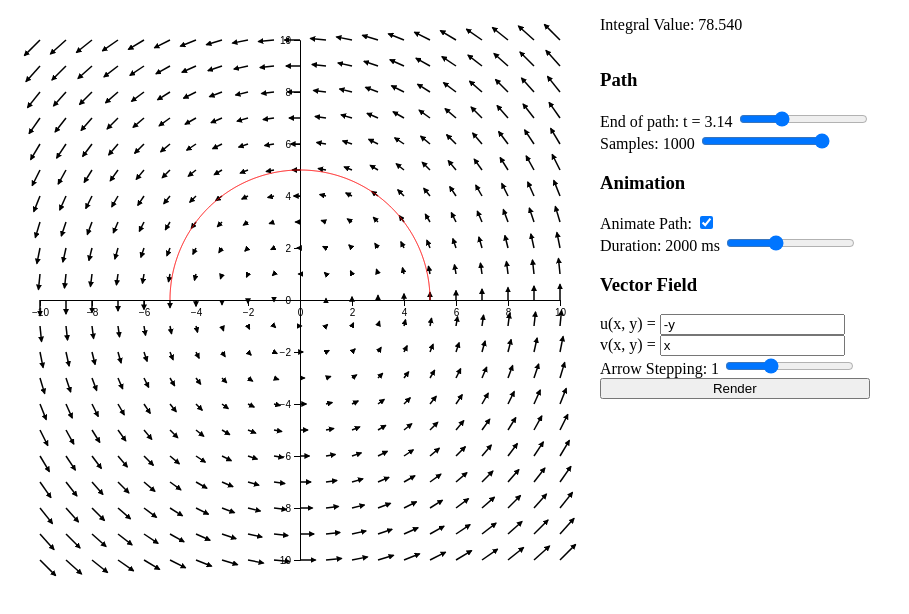
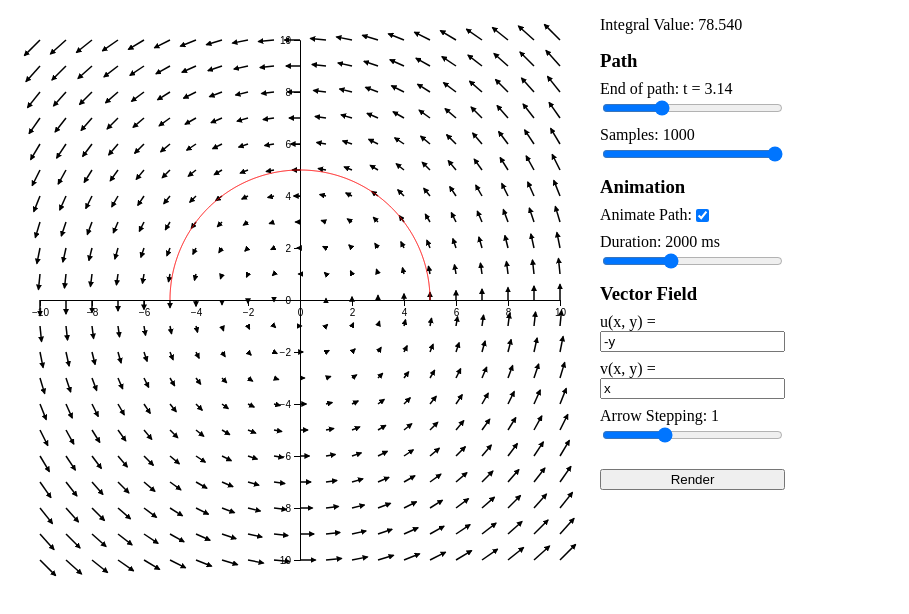
Before and after one commit to justind123/cs6630-vis-vector-line-integrals, a plain HTML site: page index.html in a window 1280 px wide. Shown: the whole page, without its empty margins (0-909 px from the left). Drawn offline with nearby package versions, Linux system fonts and the light colour scheme.

Commit message:
styling fixes for config panel

```diff
--- a/index.html
+++ b/index.html
@@ -9,43 +9,51 @@
   <script defer src="draw.js"></script>
   <script defer src="main.js"></script>
 </head>
+
 <body>
   <div class="layout">
     <div id="vis"></div>
     <div class="config">
       <p id="integral"></p>
 
+      <div class="section">
         <h3>Path</h3>
         <label>
-        End of path: t = <span id="t-end-value"></span>
+          <span>End of path: t = <span id="t-end-value"></span></span>
           <input type="range" id="t-end" min="0" max="10" step="any">
         </label>
         <label>
-        Samples: <span id="samples-value"></span>
+          <span>Samples: <span id="samples-value"></span></span>
           <input type="range" id="samples" min="1" max="1000" step="1">
         </label>
+      </div>
 
+      <div class="section">
         <h3>Animation</h3>
-      <label>
-        Animate Path:
+        <label class="checkbox">
+          <span>Animate Path:</span>
           <input type="checkbox" id="animate">
         </label>
         <label>
-        Duration: <span id="duration-value"></span> ms
+          <span>Duration: <span id="duration-value"></span> ms</span>
           <input type="range" id="duration" min="250" max="5000" step="250">
         </label>
+      </div>
 
+      <div class="section">
         <h3>Vector Field</h3>
         <label>u(x, y) = <input type="text" id="field-u"></label>
         <label>v(x, y) = <input type="text" id="field-v"></label>
         <label>
-        Arrow Stepping: <span id="arrow-step-value"></span>
+          <span>Arrow Stepping: <span id="arrow-step-value"></span></span>
           <input type="range" id="arrow-step" min=".5" max="2" step=".5">
         </label>
+      </div>
 
       <button id="render-button">Render</button>
 
     </div>
   </div>
 </body>
+
 </html>
--- a/main.js
+++ b/main.js
@@ -114,7 +114,7 @@ function setupConfig() {
   updateInputLabels();
 
   // keep slider labels live while dragging
-  d3.selectAll('#t-end, #samples').on('input', updateInputLabels);
+  d3.selectAll('.config input[type="range"]').on('input', updateInputLabels);
 
   // apply all inputs and redraw only when Render is clicked
   d3.select('#render-button').on('click', () => {
--- a/styles.css
+++ b/styles.css
@@ -10,3 +10,27 @@ body {
   display: flex;
   flex-direction: column;
 }
+
+.config h3 {
+  margin: 0px;
+}
+
+.config label {
+  display: flex;
+  flex-direction: column;
+}
+
+.config label.checkbox {
+  flex-direction: row;
+}
+
+.section {
+  display: flex;
+  flex-direction: column;
+  gap: 8px;
+  margin: 0px 0px 12px 0px;
+}
+
+#render-button {
+  margin: 12px 0px 0px 0px;
+}
```
Lines whose indentation alone changed are shown as unchanged.
